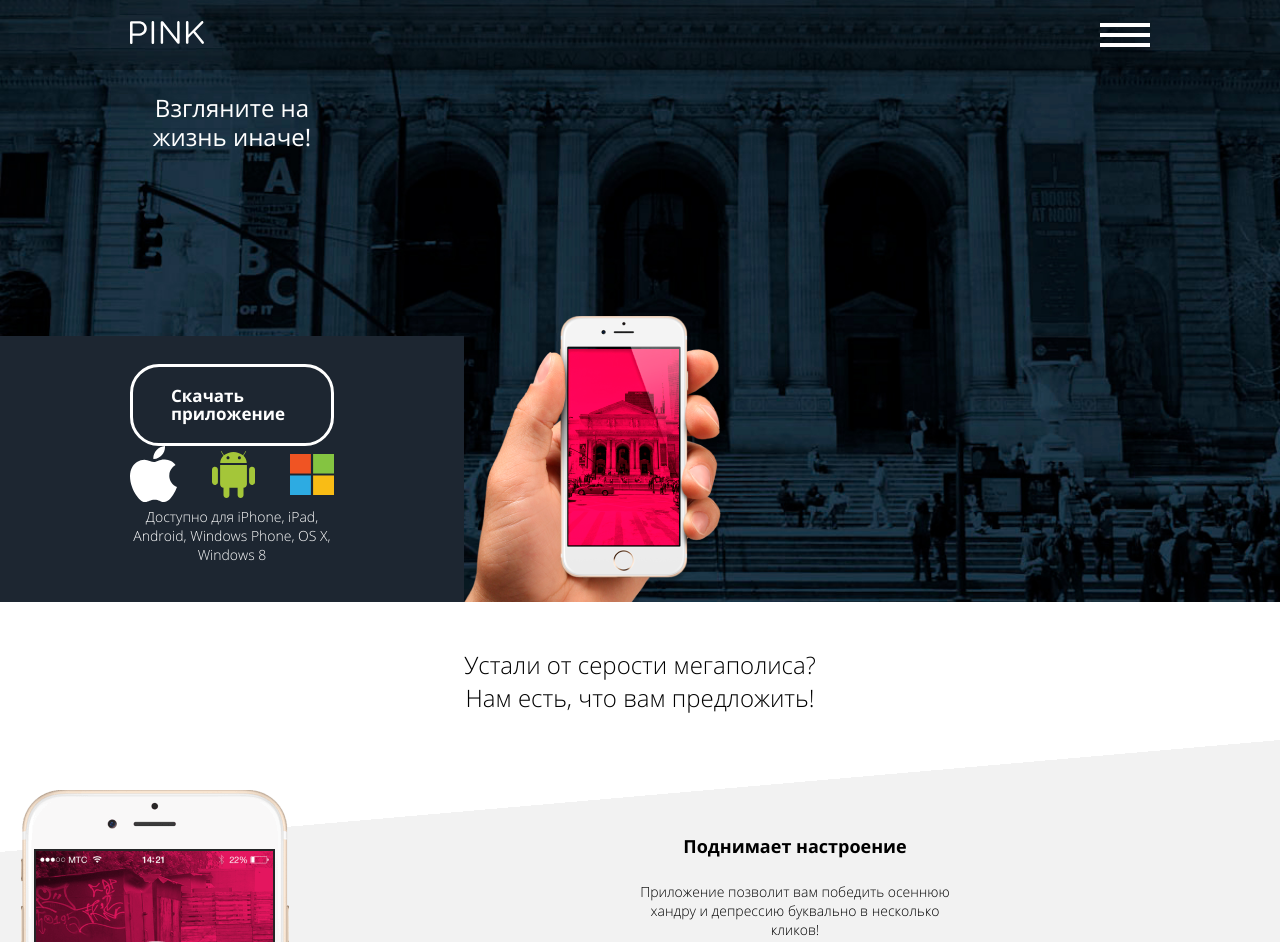
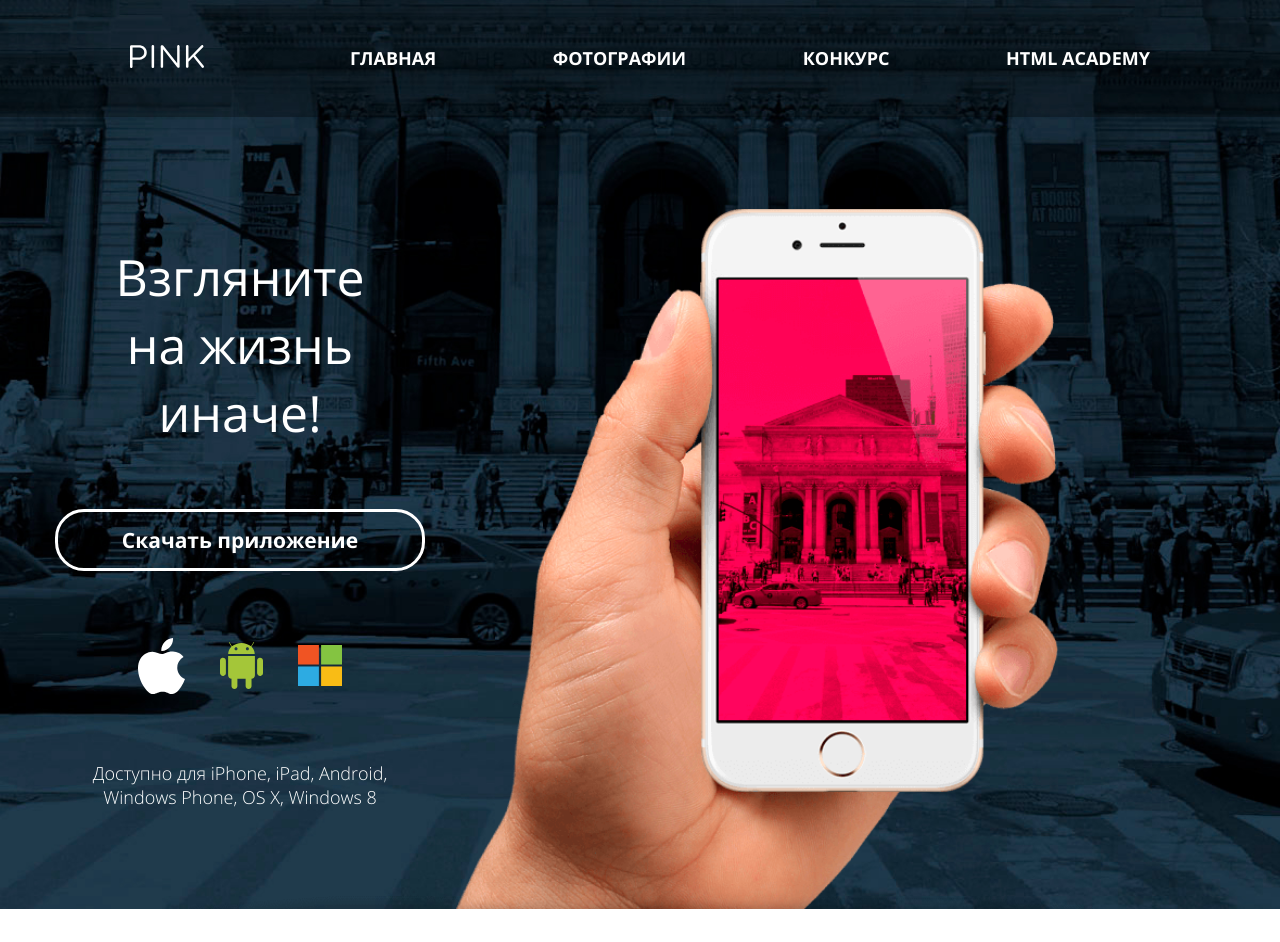
Before and after one commit to Shibaev-Ilya/mobile-app-landing, a website: page source/index.html in a window 1280 px wide. Shown: the top 942 px of the page. Drawn offline with Linux system fonts and the light colour scheme.

Commit message:
fix: fix header

```diff
--- a/source/index.html
+++ b/source/index.html
@@ -52,13 +52,12 @@
     </div>
   </div>
   <section class="apps">
-    <div class="container">
+    <div class="apps__header">
       <h1 class="apps__title visually-hidden">Фоторедактор PINK.</h1>
-      <p class="apps__intro">Взгляните на жизнь иначе!</p>
+      <p class="apps__intro">Взгляните на&nbsp;жизнь иначе!</p>
     </div>
-    <img class="apps__image" src="img/header/phone.png" alt="">
+    <div class="apps__image"></div>
     <div class="apps__wrapper">
-      <div class="container">
         <a href="#" class="apps__link-button">Скачать приложение</a>
         <ul class="apps__list">
           <li class="apps__item">
@@ -103,7 +102,6 @@
           </li>
         </ul>
         <p class="apps__info">Доступно для iPhone, iPad, Android, Windows Phone, OS X, Windows 8</p>
-      </div>
     </div>
   </section>
 </header>
@@ -220,11 +218,6 @@
       </div>
     </div>
     <div class="contacts__map map">
-      <div class="map__decoration"></div>
-      <iframe
-        src="https://www.google.com/maps/embed?pb=!1m18!1m12!1m3!1d1998.6037872533273!2d30.320858716096975!3d59.93871648187614!2m3!1f0!2f0!3f0!3m2!1i1024!2i768!4f13.1!3m3!1m2!1s0x4696310fca145cc1%3A0x42b32648d8238007!2z0JHQvtC70YzRiNCw0Y8g0JrQvtC90Y7RiNC10L3QvdCw0Y8g0YPQuy4sIDE5LzgsINCh0LDQvdC60YIt0J_QtdGC0LXRgNCx0YPRgNCzLCAxOTExODY!5e0!3m2!1sru!2sru!4v1648832978723!5m2!1sru!2sru"
-        width="100%" height="auto" style="border: 0;" allowfullscreen="" loading="lazy"
-        referrerpolicy="no-referrer-when-downgrade"></iframe>
     </div>
   </section>
 </main>
--- a/source/scss/blocks/app-links.scss
+++ b/source/scss/blocks/app-links.scss
@@ -1,27 +1,73 @@
 .apps {
   display: grid;
+  grid-template-rows: min-content 286px 1fr;
+  grid-template-columns: 20px 1fr 20px;
 
   @include mediumWidth() {
-    grid-template-columns: 1fr 2fr;
-    grid-template-rows: 1fr 1fr;
+    grid-template-columns: 20px 320px 2fr 20px;
+    grid-template-rows: 1fr 1fr 100px;
+    background-image: url("../img/header/phone-l.png");
+    background-size: contain;
+    background-repeat: no-repeat;
+    background-position: bottom center;
+  }
+
+  @include largeWidth() {
+    grid-template-columns: 1fr minmax(310px, 400px)  minmax(630px, 800px) 1fr;
   }
 }
 
 .apps__intro {
   display: block;
   max-width: 300px;
+  margin: 34px auto;
   font-weight: 300;
   font-size: 24px;
   line-height: 120%;
   text-align: center;
+
+  @include mediumWidth() {
+    font-size: 40px;
+  }
+
+  @include largeWidth() {
+    font-weight: 300;
+    font-size: 50px;
+    line-height: 68px;
+  }
+
 }
 
 .apps__wrapper {
   background-color: #1d2631;
-  padding: 28px 0 38px;
+  padding: 28px 20px 38px;
+  grid-column: 1 / -1;
+
+  @include mediumWidth() {
+    background-color: transparent;
+    padding: 0;
+    grid-column: 2 / 3;
+    grid-row: -2 / -3;
+  }
+
+  @include largeWidth() {
+    min-height: 300px;
+    display: flex;
+    flex-direction: column;
+    justify-content: space-between;
+  }
+}
+
+.apps__header {
+  grid-column: 2 / 3;
+
+  @include mediumWidth() {
+    grid-row: 1 / 3;
+  }
 }
 
 .apps__link-button {
+  margin: 0 auto;
   max-width: 300px;
   color: $color-light;
   text-decoration: none;
@@ -32,13 +78,19 @@
   font-size: 17px;
   line-height: 18px;
   border: 3px solid $color-light;
-  padding: 20px 38px;
+  padding: 19px 32px;
   border-radius: 29px;
+
+  @include largeWidth() {
+    width: 300px;
+    font-size: 21px;
+    line-height: 18px;
+  }
 }
 
 .apps__list {
   padding: 0;
-  margin: 0;
+  margin: 32px 0 28px;
   list-style: none;
   display: flex;
   justify-content: center;
@@ -56,17 +108,34 @@
 .apps__info {
   font-size: 14px;
   text-align: center;
-  margin: 0;
+  margin: 0 auto;
   max-width: 300px;
+
+  @include largeWidth() {
+    font-size: 18px;
+    line-height: 24px;
+  }
 }
 
 .apps__image {
   display: block;
+  height: 100%;
   max-width: 100%;
   align-self: end;
+  background-image: url("../img/header/phone.png");
+  background-repeat: no-repeat;
+  background-position: center bottom;
+  grid-column: 2 / 3;
 
   @include mediumWidth() {
-    grid-column: 2 / 3;
-    grid-row: 1 / 3;
+    grid-column: 3 / 4;
+    grid-row: 1 / -1;
+    background-image: none;
+  }
+
+  @include largeWidth() {
+    grid-column: 3 / 4;
+    grid-row: 1 / -1;
+    background-image: none;
   }
 }
--- a/source/scss/blocks/contacts.scss
+++ b/source/scss/blocks/contacts.scss
@@ -17,6 +17,7 @@
   display: flex;
   flex-direction: column;
   text-align: center;
+  margin-top: 30px;
 }
 
 .contact__link {
@@ -34,6 +35,9 @@
 
 .map {
   position: relative;
+  min-height: 200px;
+  background: url("../img/map/map-triangle.svg") center -89px no-repeat,
+  url("../img/map/map-xs.png") center no-repeat;
 }
 
 .map__decoration {
@@ -46,6 +50,6 @@
   margin: auto;
   background-image: url("../img/map/map-triangle.svg");
   background-size: cover;
-  background-position: center -114px;
+  background-position: center -165px;
   background-repeat: no-repeat;
 }
--- a/source/scss/blocks/header-main.scss
+++ b/source/scss/blocks/header-main.scss
@@ -11,6 +11,7 @@
   @include smallWidth() {
     background-image: url("../img/header/back-tablet.jpg");
   }
+
   @include mediumWidth() {
     background-image: url("../img/header/back-desktop.jpg");
   }
@@ -31,6 +32,14 @@
     background: #283645;
     box-shadow: 0px 1px 0px #000000, inset 0px 1px 0px rgba(255, 255, 255, 0.15);
   }
+
+  @include mediumWidth() {
+    margin-bottom: 70px;
+  }
+
+  @include largeWidth() {
+    margin-bottom: 92px;
+  }
 }
 
 .navigation__list {
@@ -48,6 +57,13 @@
     background-color: $color-main;
     transform: translateY(100%);
   }
+
+  @include largeWidth() {
+    display: flex;
+    flex-grow: 1;
+    justify-content: space-between;
+    max-width: 800px;
+  }
 }
 
 .navigation__item {
@@ -57,6 +73,11 @@
   justify-content: center;
   align-items: center;
   margin-bottom: 1px;
+
+  @include largeWidth() {
+    box-shadow: none;
+    background-color: transparent;
+  }
 }
 
 .navigation__link {
@@ -76,6 +97,10 @@
   width: 50px;
   height: 24px;
   transition: width 0.3s;
+
+  @include largeWidth() {
+    display: none;
+  }
 
   &::before {
     content: "";
--- a/source/scss/blocks/main.scss
+++ b/source/scss/blocks/main.scss
@@ -18,6 +18,8 @@
   padding: 0 20px;
 
   @include largeWidth() {
+    max-width: 1200px;
+    margin: 0 auto;
     padding: 0 130px;
   }
 }
--- a/source/scss/blocks/promo.scss
+++ b/source/scss/blocks/promo.scss
@@ -26,6 +26,7 @@
 
 .preference__item {
   max-width: 310px;
+  padding: 0 20px;
   display: flex;
   flex-direction: column;
   align-items: center;
```
Also changed, not shown: source/css/style.css, source/img/header/phone-l.png (added), source/img/map/map-m.png (added), source/img/map/map-xs.png (added), 1 other file.
